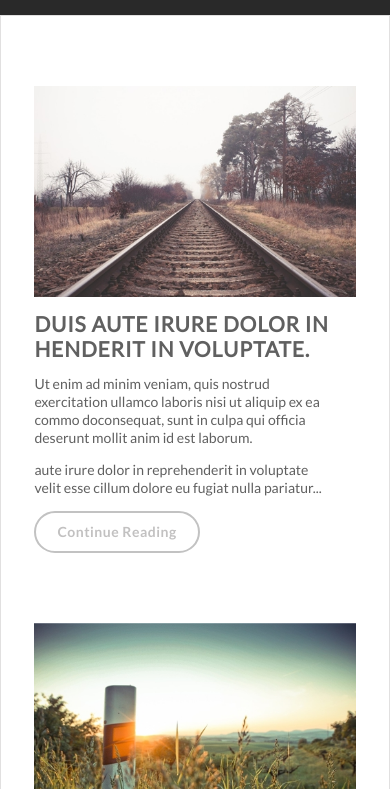
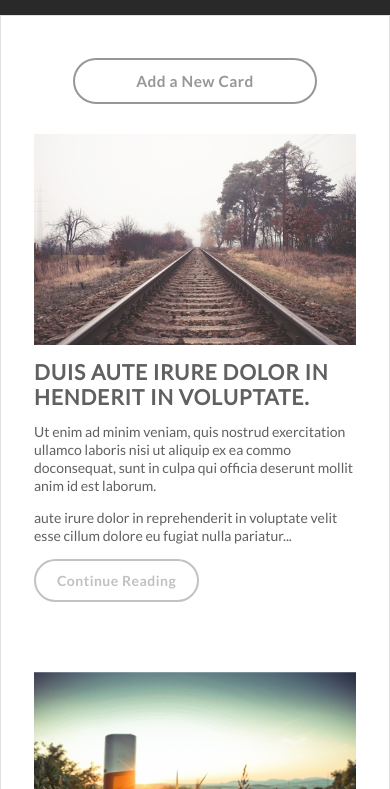
Before and after one commit to Meital-Lazarovich/blogin, a plain HTML site: page index.html in a window 390 px wide. Shown: the part 55-844 px from the top of the page. Drawn offline with Linux system fonts and the light colour scheme.

Commit message:
Ability to add a new card

```diff
--- a/css/main.css
+++ b/css/main.css
@@ -37,6 +37,16 @@ a {
 
 button:focus {
     outline:0;
+}
+
+input {
+    margin-left: 1em;
+    padding: 0.3em;
+    outline-color: #58c93a;
+}
+
+input::placeholder {
+    color: #c3c1c1;
 }
 
 /*---Layout---*/
@@ -96,7 +106,47 @@ header .logo:hover {
 main {
     border: 1px solid #e1e0e0;
     border-bottom: 0;
-    padding-top: 5rem;
+    padding-top: 3rem;
+}
+
+/*---add a new card---*/
+
+.add-card {
+    text-align: center;
+    flex-direction: column;
+    align-items: center;
+    margin-bottom: 30px;
+}
+
+.add-card-modal {
+    height: 0;
+    overflow: hidden;
+    display: flex;
+    flex-direction: column;
+    align-items: center;
+    justify-content: space-between;
+    transition: all .8s ease-out;
+}
+
+.add-card-modal.shown {
+    height: 165px;
+    margin-top: 20px;
+}
+
+.add-new-card-btn, .add-card-btn {
+    transition: border .3s, color .3s;
+}
+
+.add-new-card-btn {
+    padding-right: 4em;
+    padding-left: 4em;
+    border: 2px solid #989797;
+    color: #989797;
+    font-size: 1.1em;
+}
+
+.add-card-btn {
+    margin-top: 10px;
 }
 
 /*---card---*/
@@ -133,23 +183,41 @@ main {
     margin-bottom: 0;
 }
 
-.card-btn {
-    border: 2px solid #c2c2c2;
+.card-image {
+    width: 48%;
+    object-fit: cover;
+    max-height: 307px;
+}
+
+.round-btn {
     background-color: #ffffff;
     border-radius: 1000px;
-    font-size: 1em;
-    padding: 0.75em 1.5em;
-    color: #c2c1c1;
     letter-spacing: 0.48px;
+    padding-top: 0.75em;
+    padding-bottom: 0.75em;
     font-family: lato-bold, sans-serif;
     line-height: 1.25em;
+}
+
+.round-btn:hover {
+    border: 2px solid #58c93a;
+    color: #58c93a;
+    cursor: pointer;
+}
+
+.card-btn, .add-card-btn {
+    border: 2px solid #c2c2c2;
+    color: #c2c1c1;
+    font-size: 1em;
+    padding-right: 1.5em;
+    padding-left: 1.5em;
+}
+
+.card-btn {
     transition: padding .3s;
 }
 
 .card-btn:hover {
-    border: 2px solid #58c93a;
-    color: #58c93a;
-    cursor: pointer;
     padding-right: 3em;
 }
 
@@ -283,7 +351,6 @@ footer .logo {
 
     .card-image {
         width: 45%;
-        object-fit: cover;
     }
 
     .card-title {
@@ -376,6 +443,6 @@ footer .logo {
     }
 
     .card-content {
-        margin-left: 0;
+        width: 100%;
     }
 }
--- a/index.html
+++ b/index.html
@@ -24,6 +24,15 @@
         </section>
     </header>
     <main class="container">
+        <section class="add-card flex space-between">
+            <button class="add-new-card-btn round-btn" onclick="onAddNewCard()">Add a New Card</button>
+            <section class="add-card-modal">
+                <div>Card title: <input class="new-header" type="text" placeholder="Enter a short title"/></div>
+                <div>Card Text: <input class="new-txt" type="text" placeholder="Enter your card content"/></div>
+                <div>Image url: <input class="new-img" type="text" placeholder="Enter a link to the image"/></div>
+                <button class="add-card-btn round-btn" onclick="onAddCard()">Add Card</button>
+            </section>
+        </section>
         <section class="cards"></section>
         <section class="page-nav flex space-between">
             <button class="page-nav-prev flex space-between align-center">
--- a/js/controller.js
+++ b/js/controller.js
@@ -2,22 +2,35 @@
 
 function init() {
     var cards = loadCardsFromStorage();
-    console.log('cards', cards);
-    console.log('cards[0]', cards[0].header);
     var strHTML = cards.map(function(card) {
-        return `<section class="card flex space-between">
+        return `<section class="card flex">
         <img class="card-image" src=${card.imgUrl} />
         <div class="card-content flex space-between">
             <h2 class="card-title">${card.header}</h2>
             <div class="card-text">${card.txt}</div>
-            <button class="card-btn">Continue Reading</button>
+            <button class="card-btn round-btn">Continue Reading</button>
         </section>`;
     });
     strHTML = strHTML.join('');
     $('.cards').html(strHTML);
 }
 
+function toggleMenu() {
+    $('body').toggleClass('open-menu');
+}
 
-function toggleMenu() {
-    document.body.classList.toggle('open-menu');
+function onAddNewCard() {
+    $('.add-card-modal').toggleClass('shown');
 }
+
+function onAddCard() {
+    var newHeader = $('.new-header').val();
+    var newTxt = $('.new-txt').val();
+    var newImgUrl = $('.new-img').val();
+    addCard(newImgUrl, newHeader, newTxt);
+    $('.new-header').val('');
+    $('.new-txt').val('');
+    $('.new-img').val('');
+    onAddNewCard();
+    init();
+}
--- a/js/service.js
+++ b/js/service.js
@@ -14,14 +14,22 @@ function createCards() {
         gCards.push(createCard('img/main/1.jpg', defultTitle, defultTxt));
         gCards.push(createCard('img/main/2.jpg', defultTitle, defultTxt));
         gCards.push(createCard('img/main/3.jpg', defultTitle, defultTxt));
-        saveCardsToStorage();
     }
+    saveCardsToStorage();
 }
 
 function createCard(imgUrl, header, txt) {
     return {
         imgUrl, header, txt
     }
+}
+
+function addCard(imgUrl, header, txt) {
+    if (!imgUrl && !header && !txt) return;
+    if (!imgUrl) imgUrl = 'https://www.delightplus.co.th/img/tile-empty.png';
+    var card = createCard(imgUrl, header, txt);
+    gCards.unshift(card);
+    saveCardsToStorage();
 }
 
 function loadCardsFromStorage() {
```
